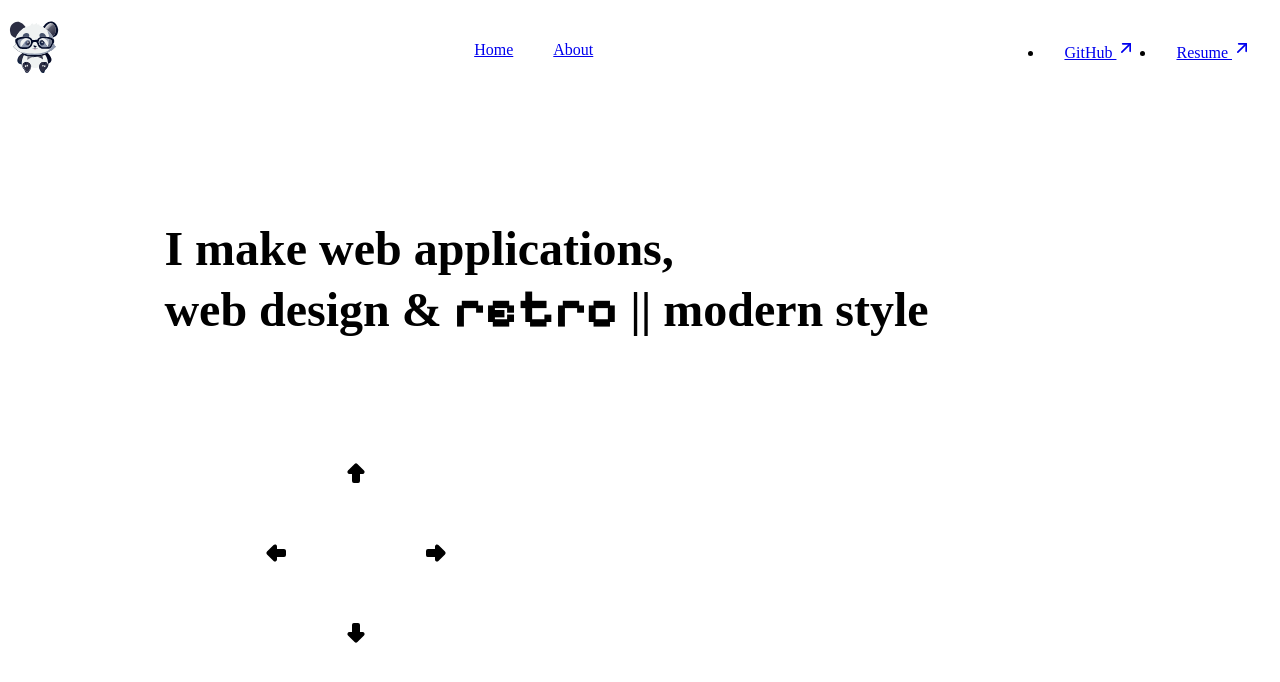
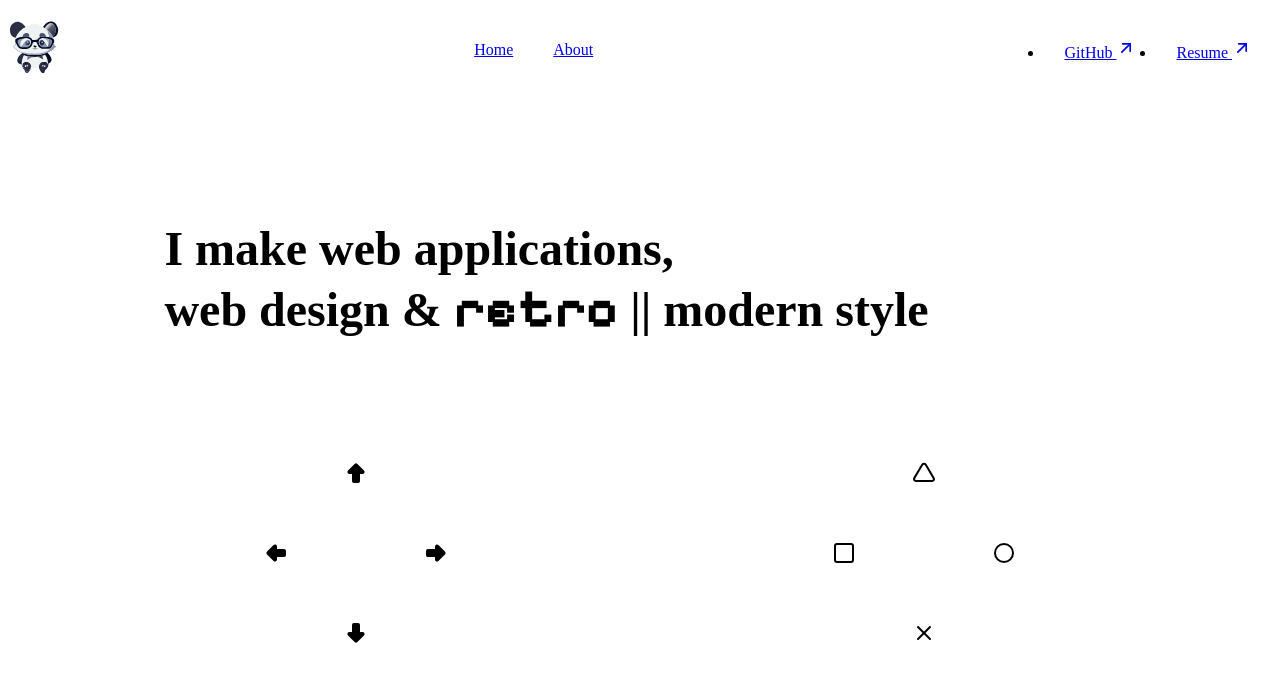
Before and after one commit to forjoa/portfolio, a React (Vite) app in the folder general/: page / in a window 1280 px wide. Shown: the top 682 px of the page. Built offline with nearby package versions, Linux system fonts and the light colour scheme; the HTML template or start-up script is replaced by a standard one; a web font is replaced by a local one.

Commit message:
Buttons border corrected

```diff
--- a/general/src/components/Console.jsx
+++ b/general/src/components/Console.jsx
@@ -20,10 +20,10 @@ const Console = () => {
                     <div></div>
                 </section>
                 <section class="layout">
-                    <div class="top triangle"><IconTriangle color='white' /></div>
-                    <div class="left square"><IconSquare color='white' /></div>
-                    <div class="right circle"><IconCircle color='white' /></div>
-                    <div class="down x"><IconX color='white' /></div>
+                    <div class="top triangle"><IconTriangle  /></div>
+                    <div class="left square"><IconSquare  /></div>
+                    <div class="right circle"><IconCircle  /></div>
+                    <div class="down x"><IconX  /></div>
                     <div></div>
                     <div></div>
                     <div></div>
--- a/general/src/styles/Home.css
+++ b/general/src/styles/Home.css
@@ -89,7 +89,7 @@
 }
 
 .top, .down, .left, .right {
-    border: 1.7px solid var(--black);
+    border: 2.4px solid var(--black);
     transition: all .4s ease;
 }
 
```
